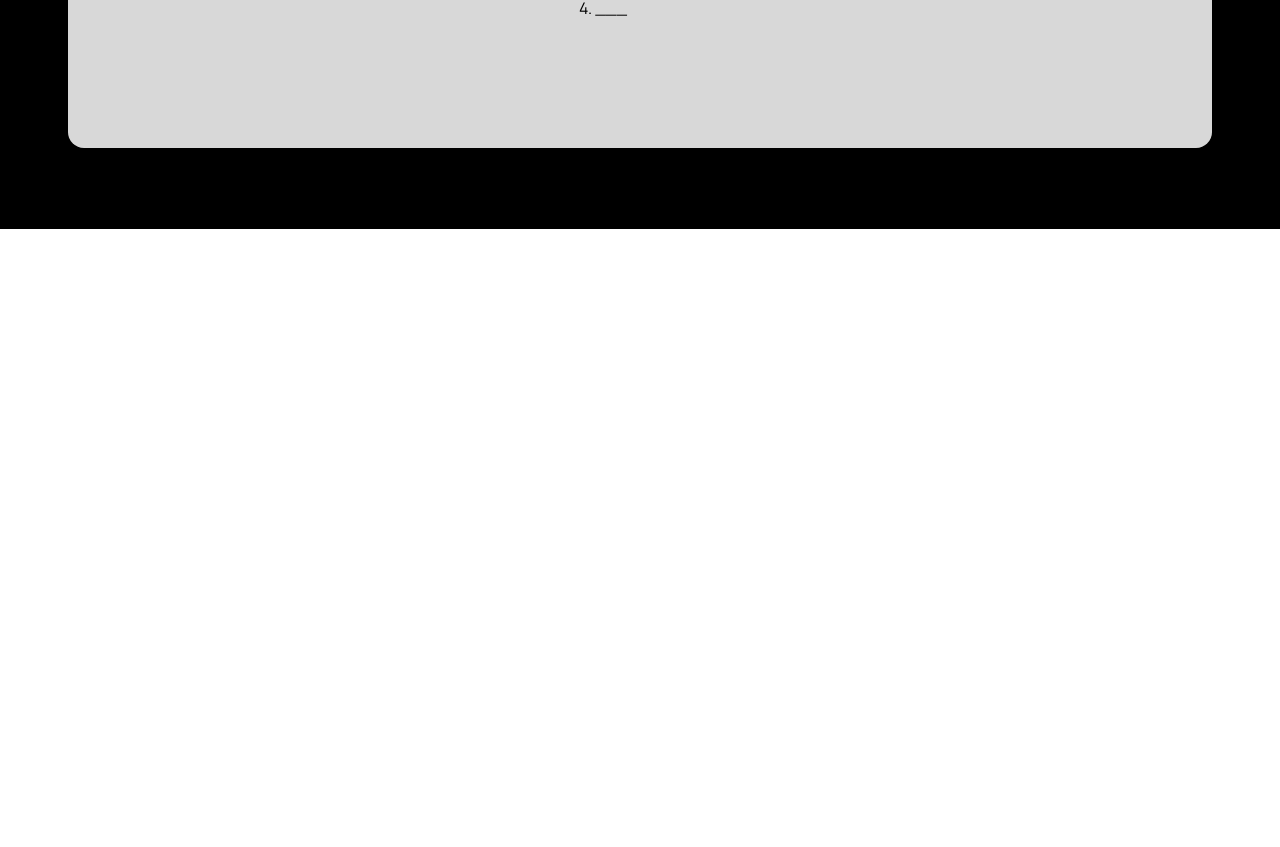
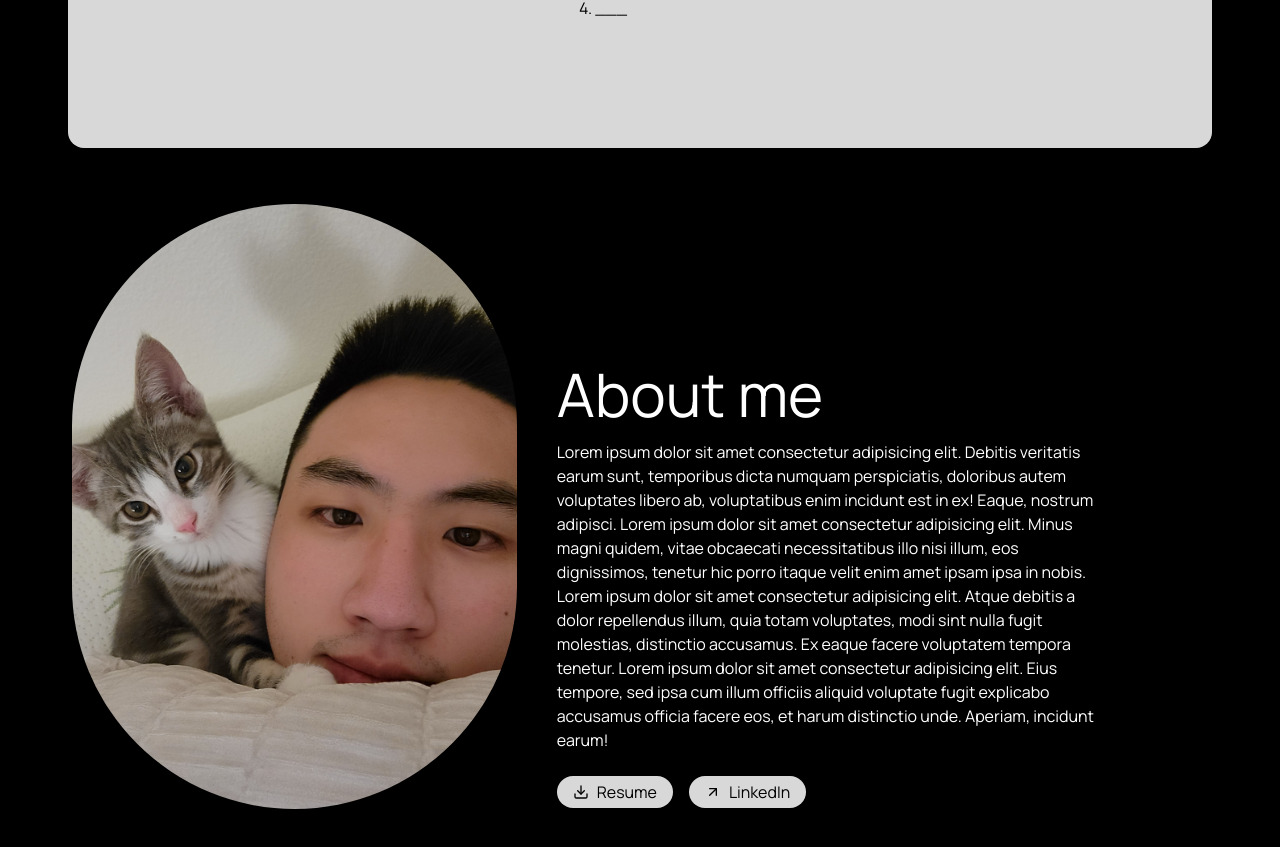
Before and after one commit to sean35mm/seangil-site, a Next.js app: page / in a window 1280 px wide. Shown: the part 571-1418 px from the top of the page. Before the commit the page ends 800 px from the top, so only its background shows below. Built offline with nearby package versions, Linux system fonts and the light colour scheme.

Commit message:
removed particles, finished about section

```diff
--- a/components/About.tsx
+++ b/components/About.tsx
@@ -1,101 +1,42 @@
-import React from 'react';
 import Image from 'next/image';
-
+import { FiDownload, FiArrowUpRight } from 'react-icons/fi';
 import photo from '../assets/photo-2.jpg';
-
-import { BsLinkedin, BsInstagram, BsGithub } from 'react-icons/bs';
-import { GrContactInfo, GrMedium } from 'react-icons/gr';
 
 function About() {
 	return (
-		<div className='prose text-center md:w-1/4'>
-			<Image src={photo} width={225} height={300} alt='my photo' className='rounded-lg' />
-			<h3>Hello, I&apos;m Sean!</h3>
-			<p>US Army Veteran, Software Engineer, & Cat Dad</p>
-			<p>
-				I am bringing art to life at{' '}
-				<a
-					target='_blank'
-					rel='noopener noreferrer'
-					href='https://childappetite.com/'
-					className='font-bold text-primary'
-				>
-					Child Appetite
-				</a>{' '}
-				as a developer and I am a teaching assistant at{' '}
-				<a
-					target='_blank'
-					rel='noopener noreferrer'
-					href='https://brainstation.io/'
-					className='font-bold text-primary'
-				>
-					BrainStation
-				</a>
-				!
-			</p>
-			<p>
-				Also I am a STEM mentor at{' '}
-				<a
-					target='_blank'
-					rel='noopener noreferrer'
-					href='https://streetwisepartners.org/'
-					className='font-bold text-primary'
-				>
-					StreetWise Partners
-				</a>
-				!
-			</p>
-			<p>
-				Most recently, I operated on both the front and back end at{' '}
-				<a
-					target='_blank'
-					rel='noopener noreferrer'
-					href='https://www.givinga.com/'
-					className='font-bold text-primary'
-				>
-					Givinga
-				</a>
-				, a FinTech firm with a mission to redefine philanthropy by providing
-				open access to modern tools and technology.
-			</p>
-			<nav className='flex justify-around p-2 border border-black rounded-lg'>
-				<a
-					target='_blank'
-					rel='noopener noreferrer'
-					href='https://docs.google.com/document/d/1LR1nrSU6qsE9i5i5SKGlJUNgpLVNzyKes7GtToqBq4Y/edit?usp=sharing'
-				>
-					<GrContactInfo />
-				</a>
-				<a
-					target='_blank'
-					rel='noopener noreferrer'
-					href='https://www.linkedin.com/in/seanhgil/'
-				>
-					<BsLinkedin />
-				</a>
-				<a
-					target='_blank'
-					rel='noopener noreferrer'
-					href='https://github.com/sean35mm'
-				>
-					<BsGithub />
-				</a>
-				<a
-					target='_blank'
-					rel='noopener noreferrer'
-					href='https://www.instagram.com/seantographer'
-				>
-					<BsInstagram />
-				</a>
-				<a
-					target='_blank'
-					rel='noopener noreferrer'
-					href='https://medium.com/@seanicus'
-				>
-					<GrMedium />
-				</a>
-			</nav>
-		</div>
+		<section className='w-11/12 rounded-2xl p-8 md:p-14 lg:p-18 h-screen'>
+			<div className='flex flex-col md:flex-row'>
+				<Image
+					className='rounded-full'
+					src={photo}
+					objectFit='fill'
+					alt='photo'
+					width={559}
+					height={761}
+				/>
+
+				<div className='text-white md:w-3/4 md:ml-10 lg:mt-24 xl:mt-40 xl:w-4/6'>
+					<h1 className='text-4xl xl:text-6xl mb-4 mt-10 md:mt-0'>About me</h1>
+					<p>
+						Lorem ipsum dolor sit amet consectetur adipisicing elit. Debitis
+						veritatis earum sunt, temporibus dicta numquam perspiciatis,
+						doloribus autem voluptates libero ab, voluptatibus enim incidunt est
+						in ex! Eaque, nostrum adipisci.
+						Lorem ipsum dolor sit amet consectetur adipisicing elit. Minus magni quidem, vitae obcaecati necessitatibus illo nisi illum, eos dignissimos, tenetur hic porro itaque velit enim amet ipsam ipsa in nobis.
+						Lorem ipsum dolor sit amet consectetur adipisicing elit. Atque debitis a dolor repellendus illum, quia totam voluptates, modi sint nulla fugit molestias, distinctio accusamus. Ex eaque facere voluptatem tempora tenetur.
+						Lorem ipsum dolor sit amet consectetur adipisicing elit. Eius tempore, sed ipsa cum illum officiis aliquid voluptate fugit explicabo accusamus officia facere eos, et harum distinctio unde. Aperiam, incidunt earum!
+					</p>
+					<div className='mt-6 flex justify-start'>
+						<button className='btn'>
+							<FiDownload /> <span className='ml-2'>Resume</span>
+						</button>
+						<button className='btn mx-4'>
+							<FiArrowUpRight /> <span className='ml-2'>LinkedIn</span>
+						</button>
+					</div>
+				</div>
+			</div>
+		</section>
 	);
 }
 
--- a/components/Hero.tsx
+++ b/components/Hero.tsx
@@ -2,9 +2,9 @@ import React from 'react';
 
 const Hero = () => {
 	return (
-		<section className='w-11/12 h-[703px] bg-secondary text-black rounded-2xl'>
-			<div className='md:flex justify-around p-8 md:p-24 lg:p-32 h-full'>
-				<h1 className='text-9xl flex items-start'>Hello,</h1>
+		<section className='w-11/12 h-[703px] bg-secondary text-black rounded-2xl p-8 md:p-24 lg:p-32'>
+			<div className='md:flex justify-around  h-full'>
+				<h1 className='text-8xl md:text-9xl flex items-start'>Hello,</h1>
 				<div className='flex items-end'>
 					<div className='mt-10 md:m-0'>
 						<h3 className='text-md'>I&apos;m</h3>
--- a/package.json
+++ b/package.json
@@ -12,8 +12,7 @@
     "next": "12.3.1",
     "react": "18.2.0",
     "react-dom": "18.2.0",
-    "react-icons": "^4.6.0",
-    "react-particles": "^2.5.3"
+    "react-icons": "^4.6.0"
   },
   "devDependencies": {
     "@tailwindcss/typography": "^0.5.8",
--- a/pages/index.js
+++ b/pages/index.js
@@ -1,10 +1,14 @@
 import Hero from "../components/Hero";
+import About from "../components/About";
 
 export default function Home() {
 	return (
-		<main className="bg-black h-screen w-full">
+		<main className="bg-black min-h-screen w-full">
 			<div className="flex justify-center">
 				<Hero />
+			</div>
+			<div>
+				<About />
 			</div>
 
 		</main>
--- a/styles/globals.css
+++ b/styles/globals.css
@@ -13,3 +13,10 @@ html {
 main {
   padding: 1rem;
 }
+
+
+@layer components {
+	.btn {
+		@apply flex items-center bg-secondary text-black py-1 px-4 rounded-full hover:bg-lime;
+	}
+}
```
Also changed, not shown: assets/photo.jpg (deleted), 1 other file (tests, documents, lock files or other folders).
